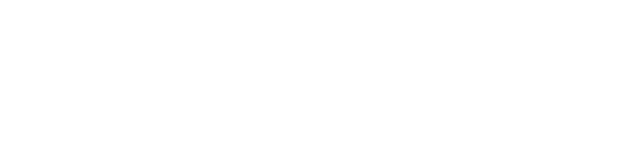
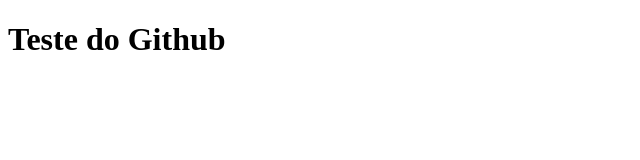
Before and after one commit to lurnakata/github, a plain HTML site: page index.html in a window 1280 px wide. Shown: the whole page, without its empty margins (0-640 px from the left). Drawn offline with Linux system fonts and the light colour scheme.

Commit message:
primeira alteração

```diff
--- a/index.html
+++ b/index.html
@@ -5,10 +5,11 @@
     <meta charset="UTF-8">
     <meta name="viewport" content="width=device-width, initial-scale=1.0">
     <title>Github - Teste</title>
+
 </head>
 
 <body>
-
+    <h1>Teste do Github</h1>
 </body>
 
 </html>
```
